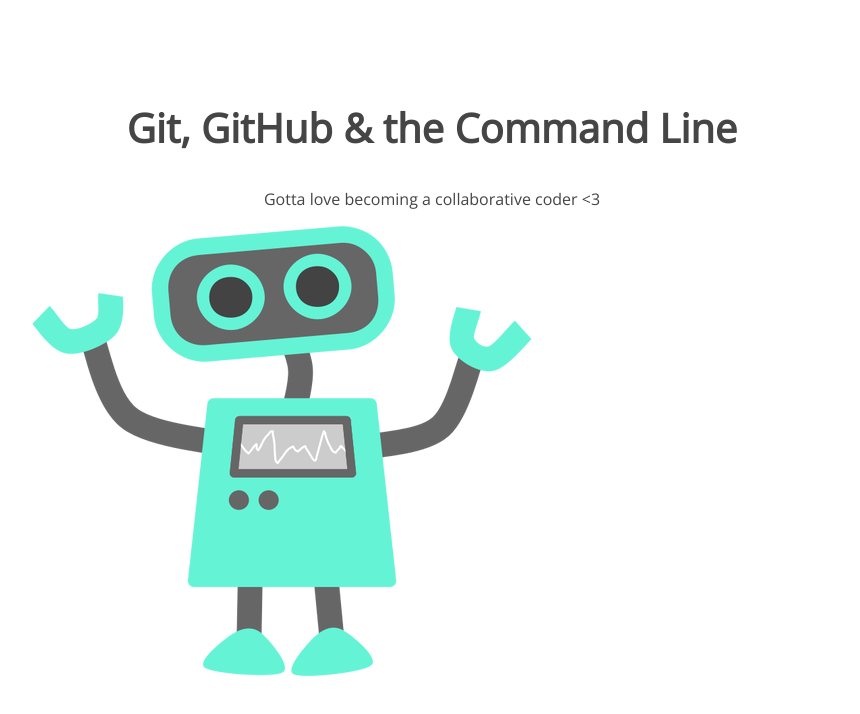
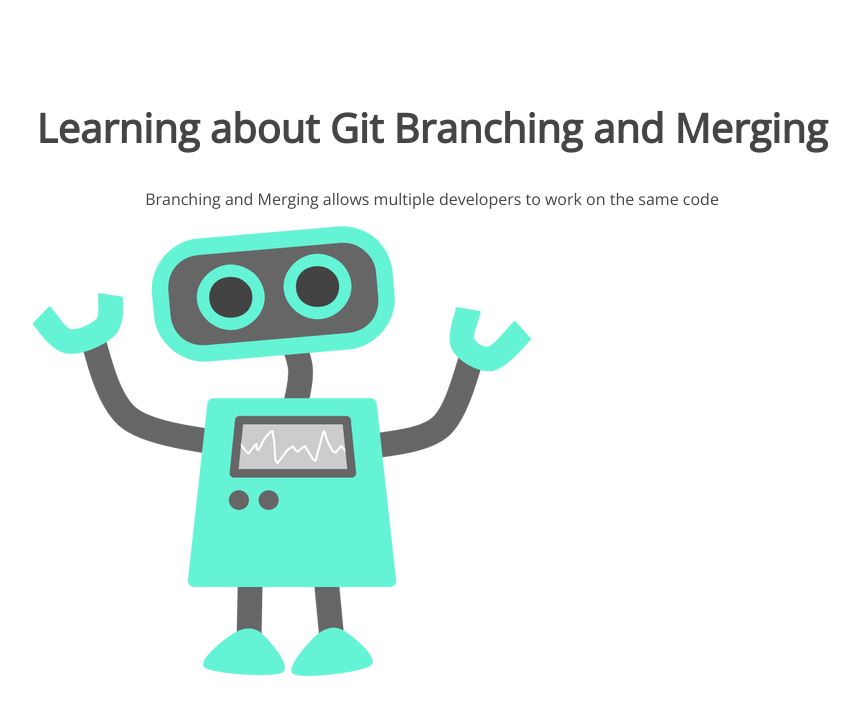
Before and after one commit to ldodson911/my-new-repository, a plain HTML site: page index.html in a window 1280 px wide. Shown: the whole page, without its empty margins (208-1068 px from the left). Drawn offline with nearby package versions, Linux system fonts and the light colour scheme.

Commit message:
modified web page text

```diff
--- a/index.html
+++ b/index.html
@@ -8,8 +8,8 @@
 </head>
 <body>
 	<section>
-		<h1>Git, GitHub & the Command Line</h1>
-		<p>Gotta love becoming a collaborative coder <3</p>
+		<h1>Learning about Git Branching and Merging</h1>
+		<p>Branching and Merging allows multiple developers to work on the same code</p>
 		<img src="img/happy-blue-robot.png">
 	</section>
 </body>
```
